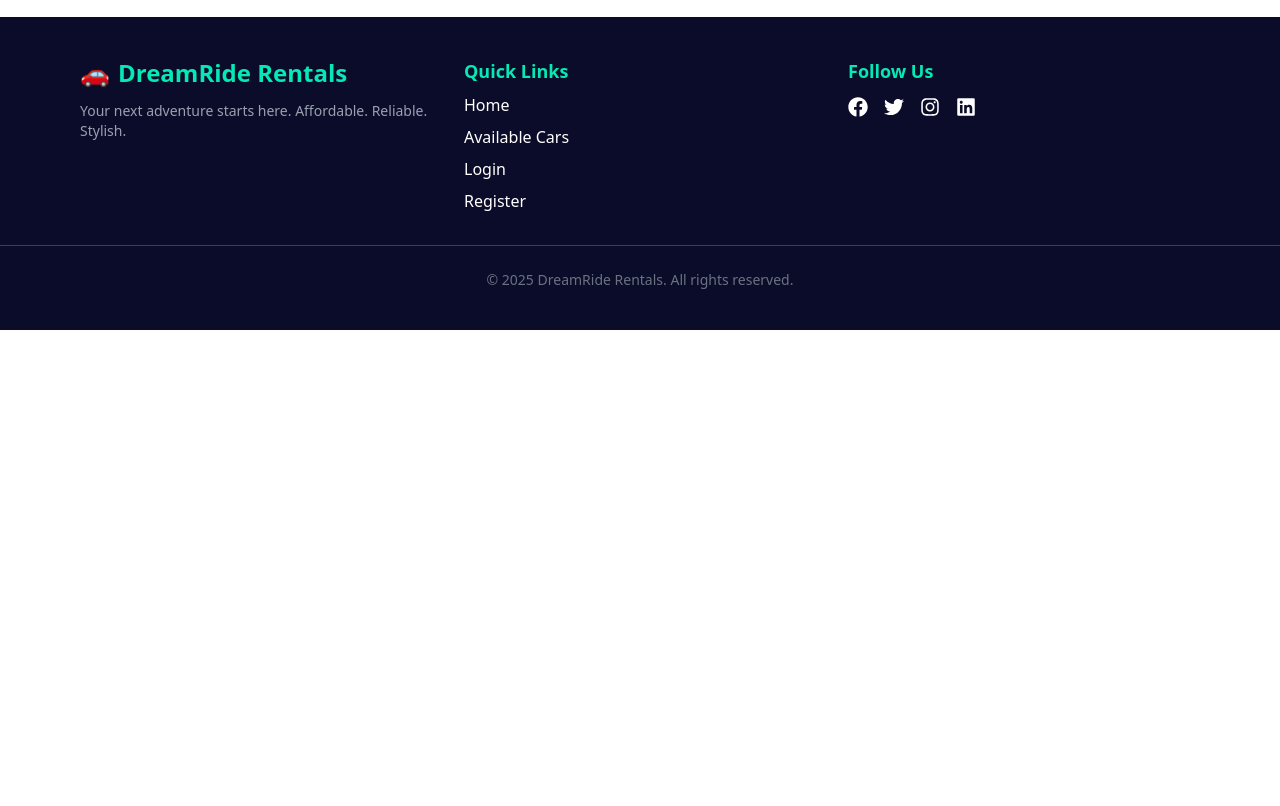
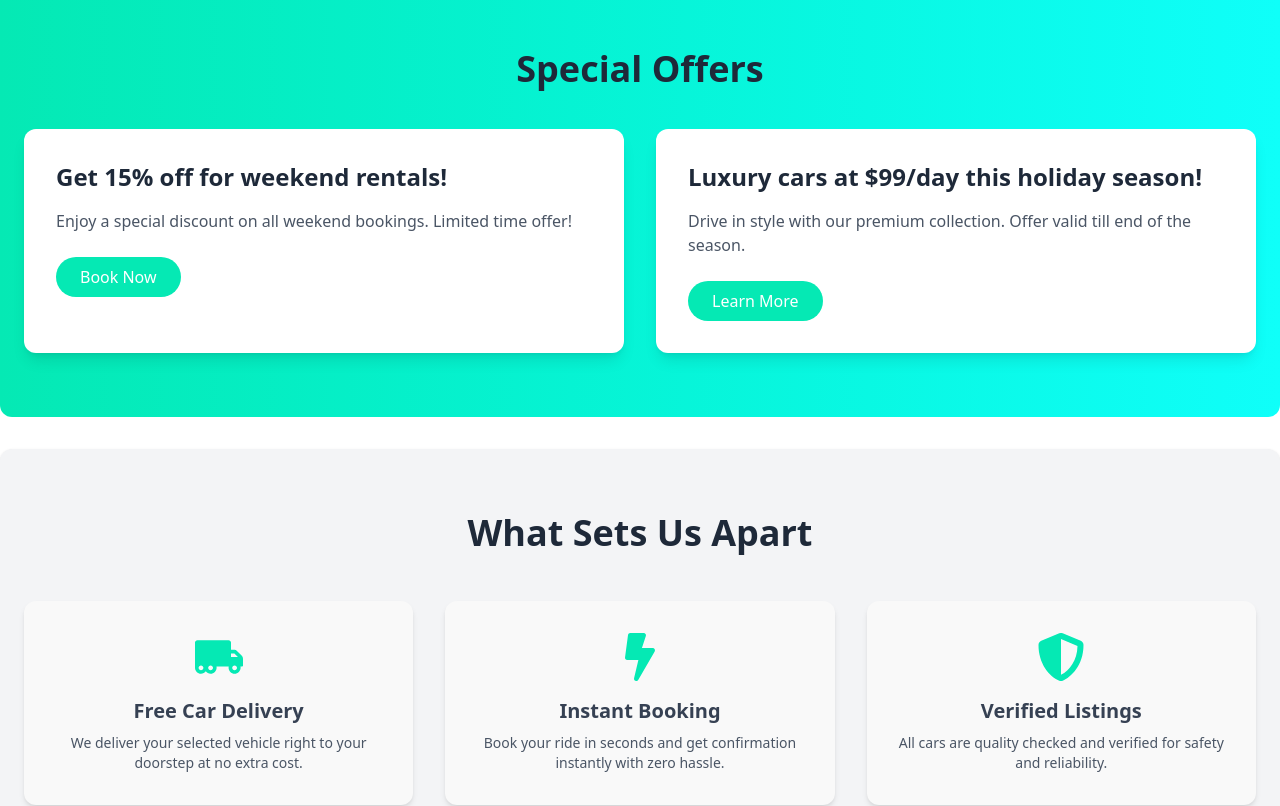
Before and after one commit to taherunnasatoma/b11a11-client-side-taherunnasatoma, a React (Vite) app: page / in a window 1280 px wide. Shown: the part 1260-2066 px from the top of the page. Before the commit the page ends 1590 px from the top, so only its background shows below. Built offline with nearby package versions, Linux system fonts and the light colour scheme; no server answers.

Commit message:
added special offer

```diff
--- a/package.json
+++ b/package.json
@@ -12,6 +12,7 @@
   "dependencies": {
     "@tailwindcss/vite": "^4.1.10",
     "firebase": "^11.9.1",
+    "framer-motion": "^12.18.1",
     "react": "^19.1.0",
     "react-dom": "^19.1.0",
     "react-icons": "^5.5.0",
--- a/src/pages/Home/Home.jsx
+++ b/src/pages/Home/Home.jsx
@@ -1,12 +1,16 @@
 import React from 'react';
 import Banner from './Banner';
 import WhyChoose from './WhyChoose';
+import SpecialOffers from './SpecialOffers';
+import TopFeatures from './TopFeatures';
 
 const Home = () => {
     return (
         <div className='max-w-7xl mx-auto m-5'>
          <Banner></Banner>
          <WhyChoose></WhyChoose>
+         <SpecialOffers></SpecialOffers>
+         <TopFeatures></TopFeatures>
         </div>
     );
 };
--- /dev/null
+++ b/src/pages/Home/SpecialOffers.jsx
@@ -0,0 +1,47 @@
+import React from 'react';
+import { motion } from 'framer-motion';
+
+const offers = [
+  {
+    id: 1,
+    title: "Get 15% off for weekend rentals!",
+    description: "Enjoy a special discount on all weekend bookings. Limited time offer!",
+    buttonText: "Book Now",
+  },
+  {
+    id: 2,
+    title: "Luxury cars at $99/day this holiday season!",
+    description: "Drive in style with our premium collection. Offer valid till end of the season.",
+    buttonText: "Learn More",
+  },
+];
+
+const SpecialOffers = () => {
+  return (
+    <section className="py-16 px-6 bg-gradient-to-r from-[#05e9b4] to-[#0ffff9] rounded-xl mt-8">
+      <div className="max-w-7xl mx-auto">
+        <h2 className="text-4xl font-bold text-center text-gray-800 mb-10">Special Offers</h2>
+        <div className="grid md:grid-cols-2 gap-8">
+          {offers.map((offer, index) => (
+            <motion.div
+              key={offer.id}
+              initial={{ x: index % 2 === 0 ? -100 : 100, opacity: 0 }}
+              whileInView={{ x: 0, opacity: 1 }}
+              transition={{ duration: 0.6 }}
+              whileHover={{ scale: 1.05 }}
+              className="bg-white p-8 rounded-xl shadow-lg hover:shadow-2xl transition duration-300"
+            >
+              <h3 className="text-2xl font-semibold text-gray-800 mb-4">{offer.title}</h3>
+              <p className="text-gray-600 mb-6">{offer.description}</p>
+              <button className="bg-[#05e9b4] text-white px-6 py-2 rounded-full font-medium hover:bg-[#04c29d] transition duration-300">
+                {offer.buttonText}
+              </button>
+            </motion.div>
+          ))}
+        </div>
+      </div>
+    </section>
+  );
+};
+
+export default SpecialOffers;
--- /dev/null
+++ b/src/pages/Home/TopFeatures.jsx
@@ -0,0 +1,48 @@
+import React from 'react';
+import { motion } from 'framer-motion';
+import { FaTruckMoving, FaBolt, FaShieldAlt } from 'react-icons/fa';
+
+const features = [
+  {
+    icon: <FaTruckMoving />,
+    title: 'Free Car Delivery',
+    desc: 'We deliver your selected vehicle right to your doorstep at no extra cost.',
+  },
+  {
+    icon: <FaBolt />,
+    title: 'Instant Booking',
+    desc: 'Book your ride in seconds and get confirmation instantly with zero hassle.',
+  },
+  {
+    icon: <FaShieldAlt />,
+    title: 'Verified Listings',
+    desc: 'All cars are quality checked and verified for safety and reliability.',
+  },
+];
+
+const TopFeatures = () => {
+  return (
+    <section className="py-16 px-6 bg-gray-100 mt-8 rounded-xl shadow">
+      <div className="max-w-7xl mx-auto text-center">
+        <h2 className="text-4xl font-bold text-gray-800 mb-12">What Sets Us Apart</h2>
+        <div className="grid md:grid-cols-3 gap-8">
+          {features.map((item, idx) => (
+            <motion.div
+              key={idx}
+              whileInView={{ opacity: 1, y: 0 }}
+              initial={{ opacity: 0, y: 40 }}
+              transition={{ duration: 0.5, delay: idx * 0.2 }}
+              className="bg-[#f9f9f9] p-8 rounded-xl text-center shadow-md hover:shadow-xl transition duration-300"
+            >
+              <div className="text-5xl text-[#05e9b4] mb-4 flex justify-center">{item.icon}</div>
+              <h3 className="text-xl font-semibold text-gray-700 mb-2">{item.title}</h3>
+              <p className="text-gray-600 text-sm">{item.desc}</p>
+            </motion.div>
+          ))}
+        </div>
+      </div>
+    </section>
+  );
+};
+
+export default TopFeatures;
--- a/src/pages/Home/WhyChoose.jsx
+++ b/src/pages/Home/WhyChoose.jsx
@@ -3,7 +3,7 @@ import { FaCarSide, FaMoneyBillWave, FaHeadset, FaRegCheckCircle } from 'react-i
 
 const WhyChoose = () => {
     return (
-        <section className="py-16 rounded-xl m-4 px-6 bg-gradient-to-br from-[#05e9b4] to-[#0ffff9]">
+        <section className="py-16 rounded-xl mt-8 px-6 bg-gradient-to-br from-[#05e9b4] to-[#0ffff9]">
             <div className="max-w-7xl mx-auto text-center">
                 <h2 className="text-4xl font-bold mb-10 text-gray-800">Why Choose Us?</h2>
                 <div className="grid grid-cols-1 sm:grid-cols-2 lg:grid-cols-4 gap-8">
```
Also changed, not shown: 1 other file (tests, documents, lock files or other folders).
